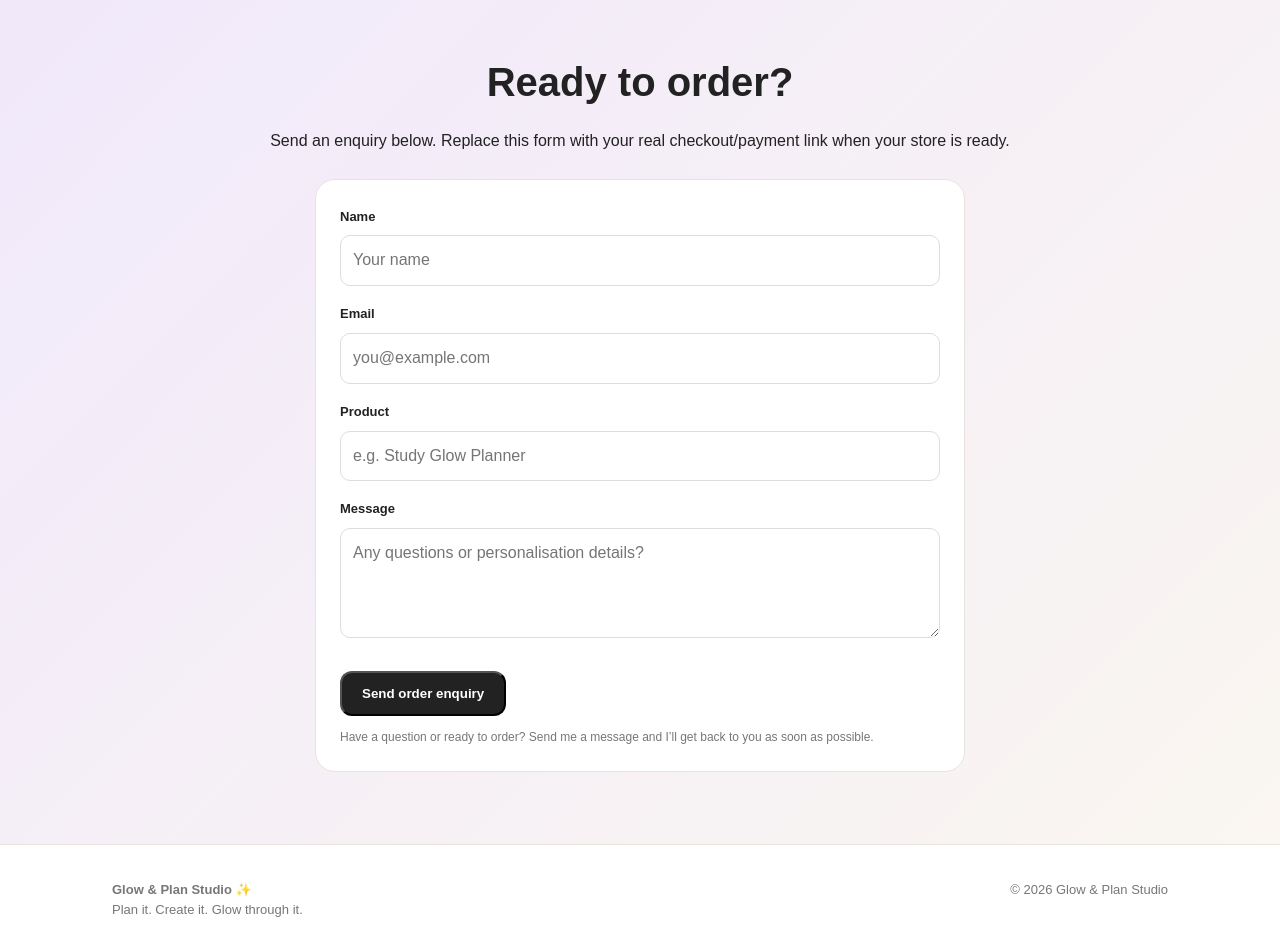
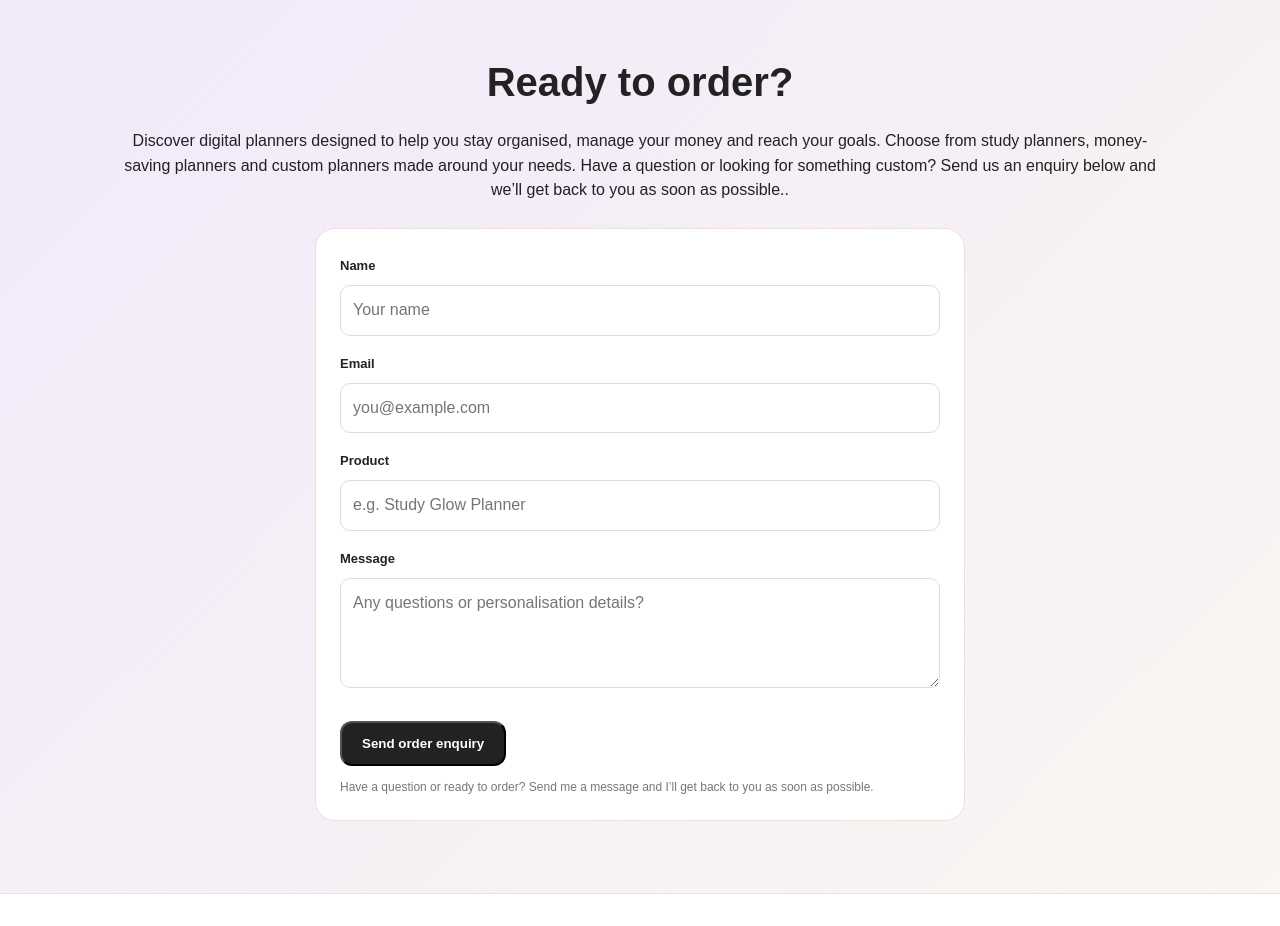
Before and after one commit to jame-creator/Glowandplan.github.io, a plain HTML site: page index.html in a window 1280 px wide. Shown: the part 3140-4066 px from the top of the page. Drawn offline with Linux system fonts and the light colour scheme.

Commit message:
update enquiry section for the ready to order section

```diff
--- a/index.html
+++ b/index.html
@@ -80,7 +80,9 @@ footer{padding:35px 0;border-top:1px solid var(--line);color:#777;font-size:13px
 
 <section id="contact" class="cta"><div class="wrap">
   <h2>Ready to order?</h2>
-  <p>Send an enquiry below. Replace this form with your real checkout/payment link when your store is ready.</p>
+  <p>Discover digital planners designed to help you stay organised, manage your money and reach your goals. Choose from study planners, money-saving planners and custom planners made around your needs.
+    Have a question or looking for something custom?
+    Send us an enquiry below and we’ll get back to you as soon as possible..</p>
   <div class="contactbox">
     <form onsubmit="sendOrder(event)">
       <label>Name</label><input id="name" required placeholder="Your name">
```
